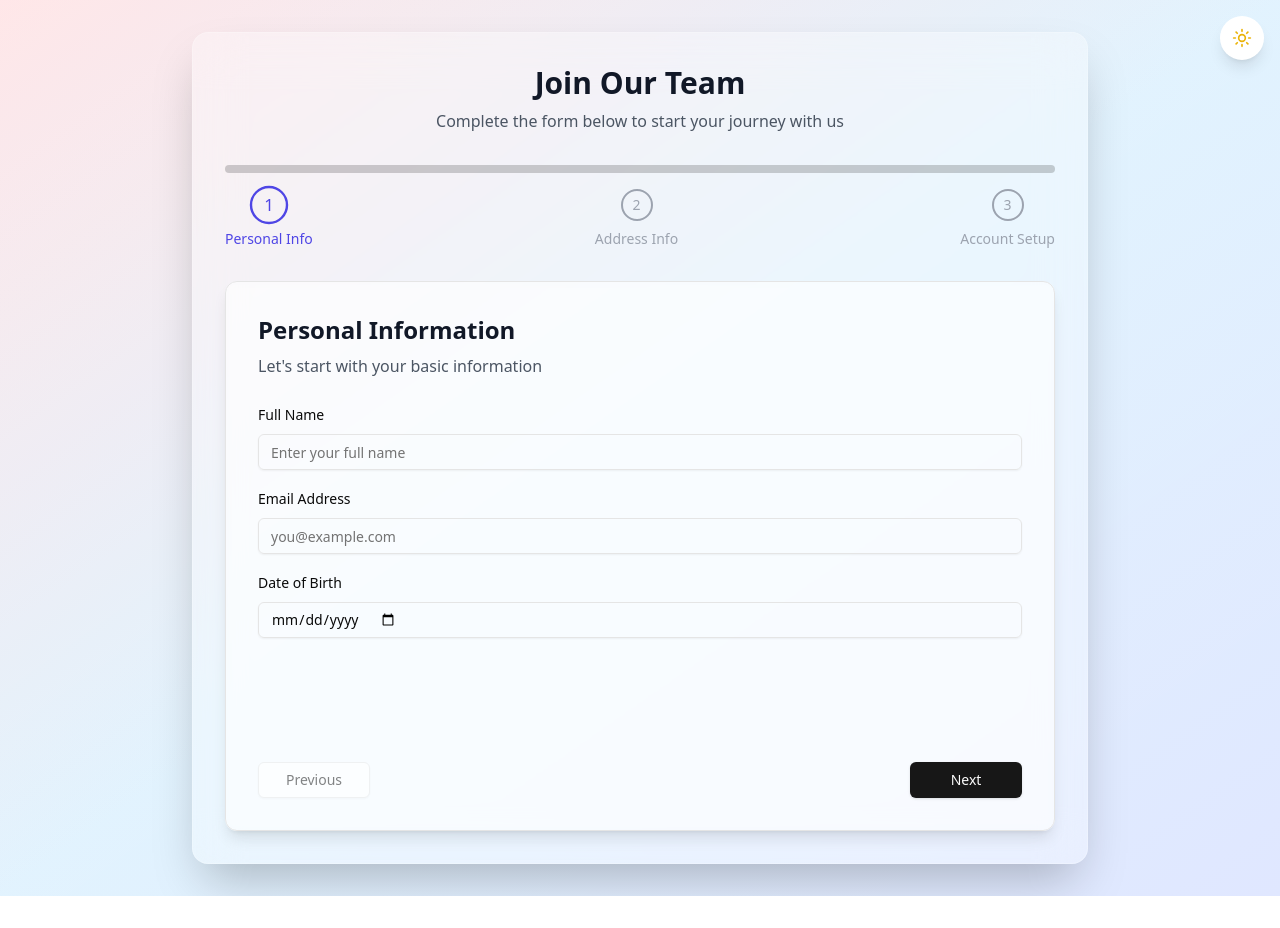
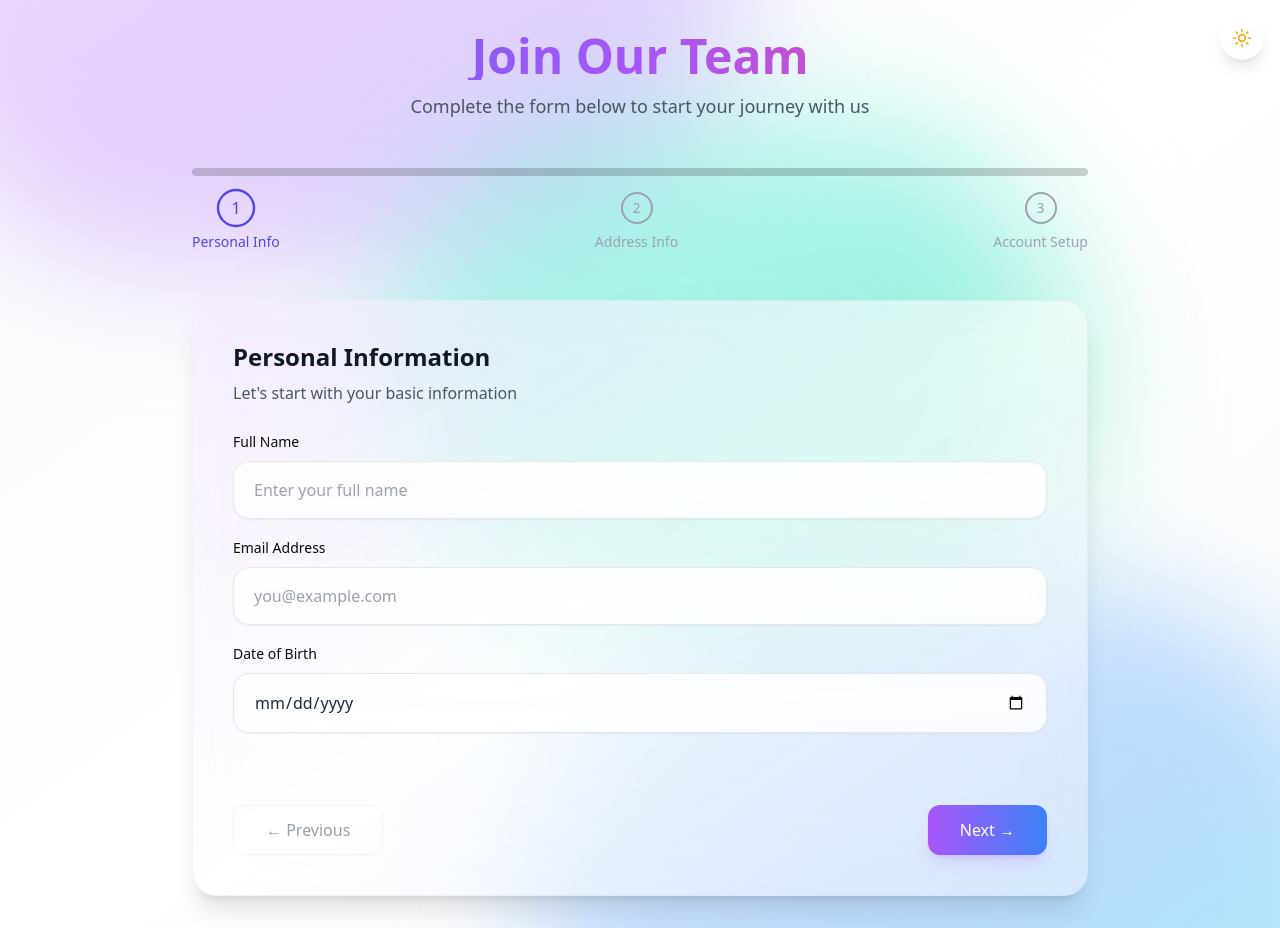
Before and after one commit to iamzubair6/multi-step-form, a Next.js app: page / in a window 1280 px wide. Before the commit the page ends 896 px from the top, so only its background shows below. Built offline with nearby package versions, Linux system fonts and the light colour scheme.

Commit message:
Add animated background effects and enhance input component styles

```diff
--- a/app/globals.css
+++ b/app/globals.css
@@ -89,3 +89,99 @@
     @apply bg-background text-foreground;
   }
 }
+
+@keyframes blob {
+  0% {
+    transform: translate(0px, 0px) scale(1);
+  }
+  33% {
+    transform: translate(30px, -50px) scale(1.1);
+  }
+  66% {
+    transform: translate(-20px, 20px) scale(0.9);
+  }
+  100% {
+    transform: translate(0px, 0px) scale(1);
+  }
+}
+
+.animate-blob {
+  animation: blob 7s infinite;
+}
+
+.animation-delay-2000 {
+  animation-delay: 2s;
+}
+
+.animation-delay-4000 {
+  animation-delay: 4s;
+}
+
+@layer components {
+  .modern-button {
+    @apply relative overflow-hidden rounded-xl px-6 py-3 transition-all duration-300
+           bg-gradient-to-r from-indigo-500 via-purple-500 to-pink-500
+           hover:from-indigo-600 hover:via-purple-600 hover:to-pink-600
+           text-white font-medium shadow-lg
+           hover:shadow-xl hover:-translate-y-0.5
+           active:shadow-md active:translate-y-0
+           disabled:opacity-50 disabled:cursor-not-allowed;
+  }
+
+  .modern-button-outline {
+    @apply relative overflow-hidden rounded-xl px-6 py-3 transition-all duration-300
+           border border-gray-200 dark:border-gray-700
+           hover:border-gray-300 dark:hover:border-gray-600
+           text-gray-700 dark:text-gray-300 font-medium
+           hover:bg-gray-50 dark:hover:bg-gray-800/50
+           active:bg-gray-100 dark:active:bg-gray-800
+           disabled:opacity-50 disabled:cursor-not-allowed;
+  }
+
+  .form-input {
+    @apply w-full bg-white/80 dark:bg-black/10 backdrop-blur-md
+           border border-gray-200 dark:border-white/10
+           rounded-2xl px-5 py-4
+           text-gray-800 dark:text-gray-200
+           placeholder:text-gray-400 dark:placeholder:text-gray-400
+           focus:outline-none focus:ring-2 focus:ring-purple-500/30
+           hover:border-purple-500/50 hover:bg-white/90
+           shadow-sm
+           transition-all duration-200;
+  }
+
+  .form-label {
+    @apply block text-base font-medium mb-2
+           bg-gradient-to-r from-gray-900 to-gray-600 dark:from-gray-200 dark:to-gray-400
+           bg-clip-text text-transparent;
+  }
+
+  .form-button {
+    @apply px-8 py-3 rounded-xl
+           bg-gradient-to-r from-purple-500 to-blue-500
+           hover:from-purple-600 hover:to-blue-600
+           text-white font-medium
+           shadow-lg shadow-purple-500/20
+           hover:shadow-xl hover:shadow-purple-500/30
+           hover:-translate-y-0.5 active:translate-y-0
+           transition-all duration-200
+           disabled:opacity-50 disabled:cursor-not-allowed
+           disabled:hover:shadow-none disabled:hover:translate-y-0;
+  }
+
+  .form-button-outline {
+    @apply px-8 py-3 rounded-xl
+           bg-white/50 dark:bg-white/5
+           border border-gray-200 dark:border-white/10
+           text-gray-700 dark:text-gray-300 font-medium
+           hover:bg-gray-50 dark:hover:bg-white/10
+           hover:border-gray-300 dark:hover:border-white/20
+           shadow-sm
+           transition-all duration-200
+           disabled:opacity-50 disabled:cursor-not-allowed;
+  }
+
+  .form-select {
+    @apply form-input appearance-none bg-right pr-10;
+  }
+}
--- a/app/page.tsx
+++ b/app/page.tsx
@@ -2,14 +2,18 @@ import MultiStepForm from "@/components/MultiStepForm";
 
 export default function Home() {
   return (
-    <main className="min-h-screen relative overflow-hidden bg-gradient-to-br from-rose-100 via-sky-100 to-indigo-100 dark:from-gray-900 dark:via-slate-900 dark:to-zinc-900">
-      <div className="absolute inset-0 bg-grid-white/[0.02] dark:bg-grid-white/[0.05]" />
-      <div className="absolute inset-0 bg-gradient-to-br from-white/10 to-transparent dark:from-white/5" />
-      <div className="relative flex min-h-screen items-center justify-center p-4 md:p-8">
+    <main className="min-h-screen relative overflow-hidden bg-gradient-to-br from-gray-50 via-white to-gray-50 dark:from-gray-950 dark:via-gray-900 dark:to-gray-950">
+      {/* Animated background elements */}
+      <div className="absolute inset-0 overflow-hidden">
+        <div className="absolute -top-[40%] -left-[10%] w-[70%] h-[70%] rounded-full bg-gradient-to-br from-purple-200/60 via-purple-300/60 to-violet-300/60 dark:from-purple-900/20 dark:via-purple-800/20 dark:to-violet-900/20 blur-3xl animate-blob"></div>
+        <div className="absolute -bottom-[30%] -right-[10%] w-[70%] h-[70%] rounded-full bg-gradient-to-br from-blue-200/60 via-blue-300/60 to-cyan-300/60 dark:from-blue-900/20 dark:via-blue-800/20 dark:to-cyan-900/20 blur-3xl animate-blob animation-delay-2000"></div>
+        <div className="absolute top-[20%] right-[20%] w-[50%] h-[50%] rounded-full bg-gradient-to-br from-teal-200/60 via-teal-300/60 to-emerald-300/60 dark:from-teal-900/20 dark:via-teal-800/20 dark:to-emerald-900/20 blur-3xl animate-blob animation-delay-4000"></div>
+      </div>
+
+      {/* Content */}
+      <div className="relative min-h-screen flex items-center justify-center p-4 md:p-8">
         <div className="w-full max-w-4xl">
-          <div className="backdrop-blur-xl bg-white/30 dark:bg-black/30 rounded-2xl shadow-2xl border border-white/20 dark:border-white/10 p-6 md:p-8">
-            <MultiStepForm />
-          </div>
+          <MultiStepForm />
         </div>
       </div>
     </main>
--- a/components/MultiStepForm.tsx
+++ b/components/MultiStepForm.tsx
@@ -8,8 +8,6 @@ import StepIndicator from "./StepIndicator";
 import AccountInfo from "./steps/AccountInfo";
 import AddressInfo from "./steps/AddressInfo";
 import PersonalInfo from "./steps/PersonalInfo";
-import { Button } from "./ui/button";
-import { Card } from "./ui/card";
 
 const formSchema = z
   .object({
@@ -51,13 +49,6 @@ const steps = [
   { title: "Address Info", component: AddressInfo },
   { title: "Account Setup", component: AccountInfo },
 ];
-
-const fadeInUp = {
-  initial: { opacity: 0, y: 20 },
-  animate: { opacity: 1, y: 0 },
-  exit: { opacity: 0, y: -20 },
-  transition: { duration: 0.3 },
-};
 
 export default function MultiStepForm() {
   const [currentStep, setCurrentStep] = useState(0);
@@ -126,12 +117,12 @@ export default function MultiStepForm() {
 
   return (
     <FormProvider {...methods}>
-      <div className="space-y-8">
-        <div className="text-center">
-          <h1 className="text-3xl font-bold text-gray-900 dark:text-white mb-2">
+      <div className="space-y-12">
+        <div className="text-center space-y-3">
+          <h1 className="text-5xl font-bold bg-clip-text text-transparent bg-gradient-to-r from-indigo-500 via-purple-500 to-pink-500">
             Join Our Team
           </h1>
-          <p className="text-gray-600 dark:text-gray-300">
+          <p className="text-gray-600 dark:text-gray-300 text-lg">
             Complete the form below to start your journey with us
           </p>
         </div>
@@ -142,46 +133,79 @@ export default function MultiStepForm() {
           progress={progress}
         />
 
-        <Card className="p-6 md:p-8 shadow-lg bg-white/50 dark:bg-gray-800/50 backdrop-blur-sm">
-          <form onSubmit={methods.handleSubmit(onSubmit)} className="space-y-8">
+        <div className="relative backdrop-blur-2xl bg-white/20 dark:bg-black/5 border border-gray-200/50 dark:border-white/5 rounded-3xl p-8 md:p-10 shadow-xl">
+          <div className="absolute inset-0 bg-gradient-to-br from-purple-500/10 via-transparent to-blue-500/10 dark:from-purple-500/5 dark:via-transparent dark:to-blue-500/5 rounded-3xl" />
+          <div className="absolute inset-0 bg-white/40 dark:bg-black/0 backdrop-blur-xl rounded-3xl" />
+          <form
+            onSubmit={methods.handleSubmit(onSubmit)}
+            className="space-y-10 relative"
+          >
             <AnimatePresence mode="wait">
               <motion.div
                 key={currentStep}
-                {...fadeInUp}
+                initial={{ opacity: 0, y: 10 }}
+                animate={{ opacity: 1, y: 0 }}
+                exit={{ opacity: 0, y: -10 }}
+                transition={{ duration: 0.3 }}
                 className="min-h-[400px]"
               >
                 <CurrentStepComponent />
               </motion.div>
             </AnimatePresence>
 
-            <div className="flex justify-between pt-4">
-              <Button
+            <div className="flex justify-between pt-6">
+              <button
                 type="button"
-                variant="outline"
                 onClick={prevStep}
                 disabled={currentStep === 0 || isSubmitting}
-                className="w-28"
+                className="form-button-outline"
               >
-                Previous
-              </Button>
+                ← Previous
+              </button>
 
               {currentStep === steps.length - 1 ? (
-                <Button type="submit" disabled={isSubmitting} className="w-28">
-                  {isSubmitting ? "Submitting..." : "Submit"}
-                </Button>
+                <button
+                  type="submit"
+                  disabled={isSubmitting}
+                  className="form-button"
+                >
+                  {isSubmitting ? (
+                    <span className="flex items-center gap-2">
+                      <svg className="animate-spin h-4 w-4" viewBox="0 0 24 24">
+                        <circle
+                          className="opacity-25"
+                          cx="12"
+                          cy="12"
+                          r="10"
+                          stroke="currentColor"
+                          strokeWidth="4"
+                          fill="none"
+                        />
+                        <path
+                          className="opacity-75"
+                          fill="currentColor"
+                          d="M4 12a8 8 0 018-8V0C5.373 0 0 5.373 0 12h4zm2 5.291A7.962 7.962 0 014 12H0c0 3.042 1.135 5.824 3 7.938l3-2.647z"
+                        />
+                      </svg>
+                      Submitting...
+                    </span>
+                  ) : (
+                    "Complete →"
+                  )}
+                </button>
               ) : (
-                <Button
+                <button
                   type="button"
                   onClick={nextStep}
                   disabled={isSubmitting}
-                  className="w-28"
+                  className="form-button"
                 >
-                  Next
-                </Button>
+                  Next →
+                </button>
               )}
             </div>
           </form>
-        </Card>
+        </div>
       </div>
     </FormProvider>
   );
--- a/components/ui/input.tsx
+++ b/components/ui/input.tsx
@@ -1,22 +1,22 @@
-import * as React from "react"
+import * as React from "react";
 
-import { cn } from "@/lib/utils"
+export interface InputProps
+  extends React.InputHTMLAttributes<HTMLInputElement> {
+  customProp?: string;
+}
 
-const Input = React.forwardRef<HTMLInputElement, React.ComponentProps<"input">>(
+const Input = React.forwardRef<HTMLInputElement, InputProps>(
   ({ className, type, ...props }, ref) => {
     return (
       <input
         type={type}
-        className={cn(
-          "flex h-9 w-full rounded-md border border-input bg-transparent px-3 py-1 text-base shadow-sm transition-colors file:border-0 file:bg-transparent file:text-sm file:font-medium file:text-foreground placeholder:text-muted-foreground focus-visible:outline-none focus-visible:ring-1 focus-visible:ring-ring disabled:cursor-not-allowed disabled:opacity-50 md:text-sm",
-          className
-        )}
+        className={`form-input ${className || ""}`}
         ref={ref}
         {...props}
       />
-    )
+    );
   }
-)
-Input.displayName = "Input"
+);
+Input.displayName = "Input";
 
-export { Input }
+export { Input };
--- a/tailwind.config.ts
+++ b/tailwind.config.ts
@@ -80,10 +80,25 @@ module.exports = {
             height: 0,
           },
         },
+        blob: {
+          "0%": {
+            transform: "translate(0px, 0px) scale(1)",
+          },
+          "33%": {
+            transform: "translate(30px, -50px) scale(1.1)",
+          },
+          "66%": {
+            transform: "translate(-20px, 20px) scale(0.9)",
+          },
+          "100%": {
+            transform: "translate(0px, 0px) scale(1)",
+          },
+        },
       },
       animation: {
         "accordion-down": "accordion-down 0.2s ease-out",
         "accordion-up": "accordion-up 0.2s ease-out",
+        blob: "blob 7s infinite",
       },
       backgroundImage: {
         "grid-white":
```
